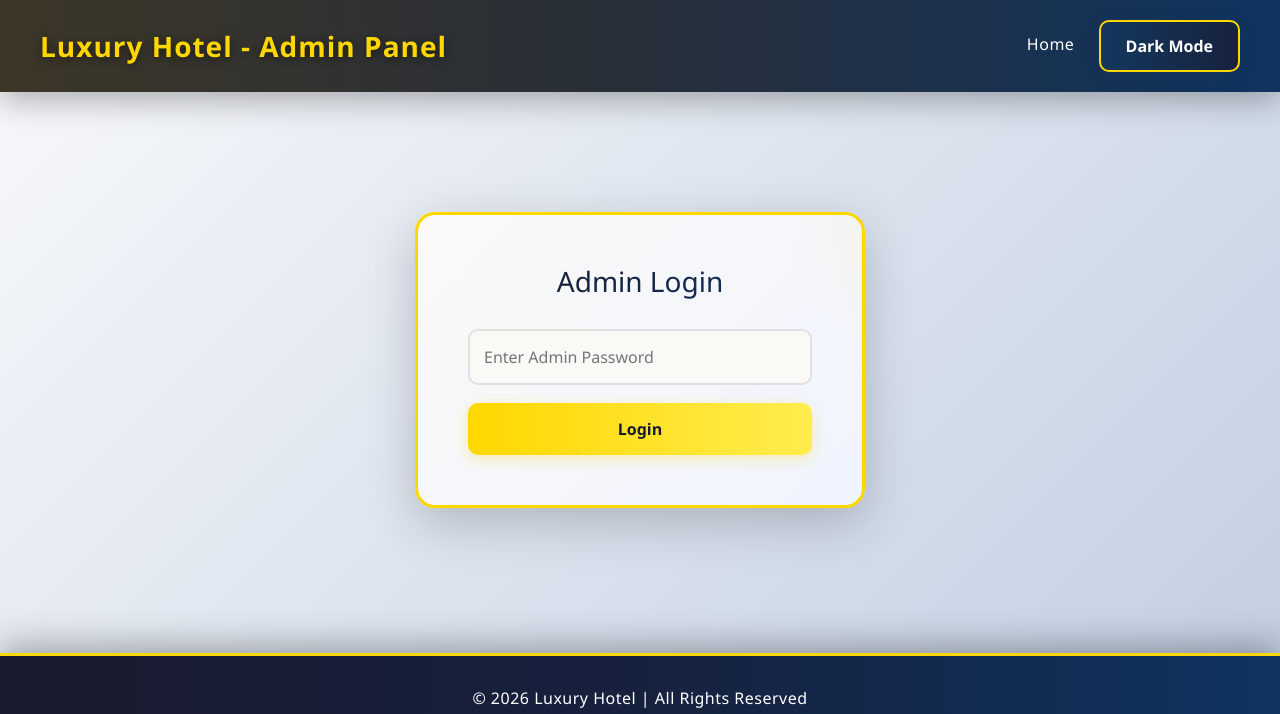
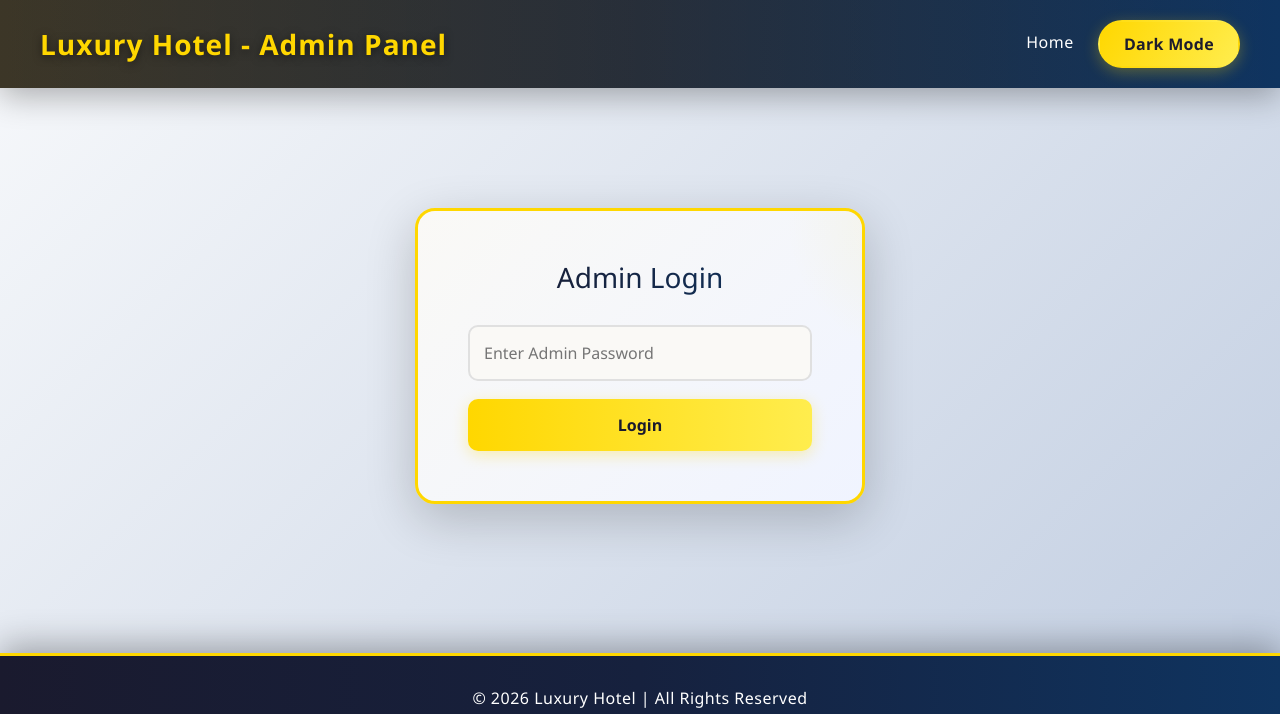
Before and after one commit to xdgamerlemon-art/front-end, a plain HTML site: page admin.html in a window 1280 px wide. Shown: the top 714 px of the page. Drawn offline with nearby package versions, Linux system fonts and the light colour scheme.

Commit message:
push on github

```diff
--- a/css/admin.css
+++ b/css/admin.css
@@ -326,25 +326,6 @@ body.dark .message-time {
   background: #1a1a1a;
 }
 
-.btn {
-  padding: 12px 25px;
-  background: linear-gradient(90deg, #0f3460, #16213e);
-  color: white;
-  border: 2px solid #ffd700;
-  border-radius: 10px;
-  cursor: pointer;
-  transition: all 0.3s ease;
-  font-weight: bold;
-  box-shadow: 0 4px 15px rgba(15, 52, 96, 0.3);
-}
-
-
-.btn:hover {
-  background: linear-gradient(90deg, #16213e, #0f3460);
-  transform: translateY(-3px);
-  box-shadow: 0 8px 25px rgba(15, 52, 96, 0.5);
-}
-
 @media (max-width: 768px) {
   .dashboard-header {
     flex-direction: column;
--- a/css/style.css
+++ b/css/style.css
@@ -490,12 +490,13 @@ footer p {
 
 .btn {
   display: inline-block;
-  padding: 8px 20px;
-  background: linear-gradient(90deg, #ffd700, #ffed4e);
+  padding: 10px 24px;
+  background: linear-gradient(120deg, #ffd700, #ffed4e);
   color: #1a1a2e;
   text-decoration: none;
-  border-radius: 20px;
-  font-weight: bold;
+  border-radius: 999px;
+  font-weight: 700;
+  letter-spacing: 0.3px;
   transition: all 0.3s ease;
   box-shadow: 0 4px 15px rgba(255, 215, 0, 0.3);
   border: 2px solid transparent;
@@ -503,9 +504,9 @@ footer p {
 }
 
 .btn:hover {
-  background: linear-gradient(90deg, #ffed4e, #ffd700);
+  background: linear-gradient(120deg, #ffed4e, #ffd700);
   color: #1a1a2e;
-  transform: translateY(-2px);
+  transform: translateY(-2px) scale(1.02);
   box-shadow: 0 6px 20px rgba(255, 215, 0, 0.5);
   border: 2px solid #1a1a2e;
 }
```
